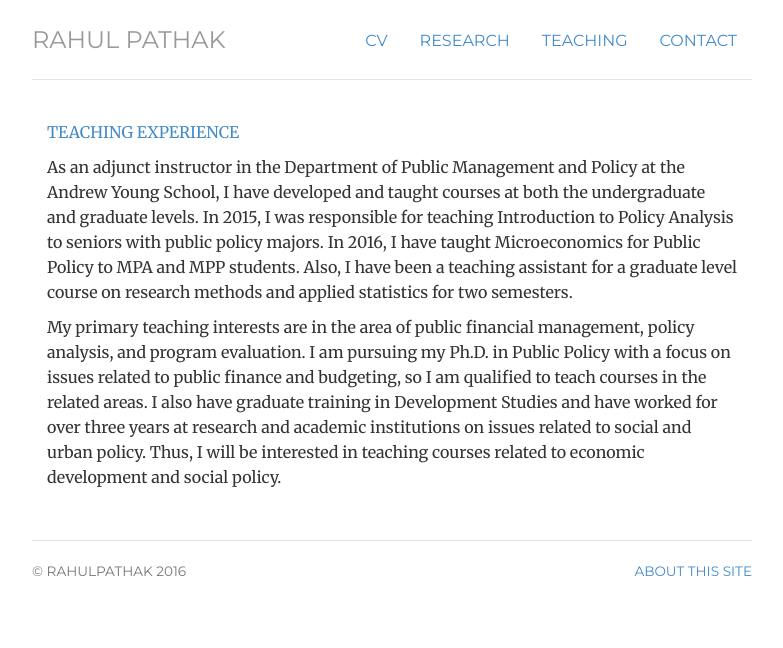
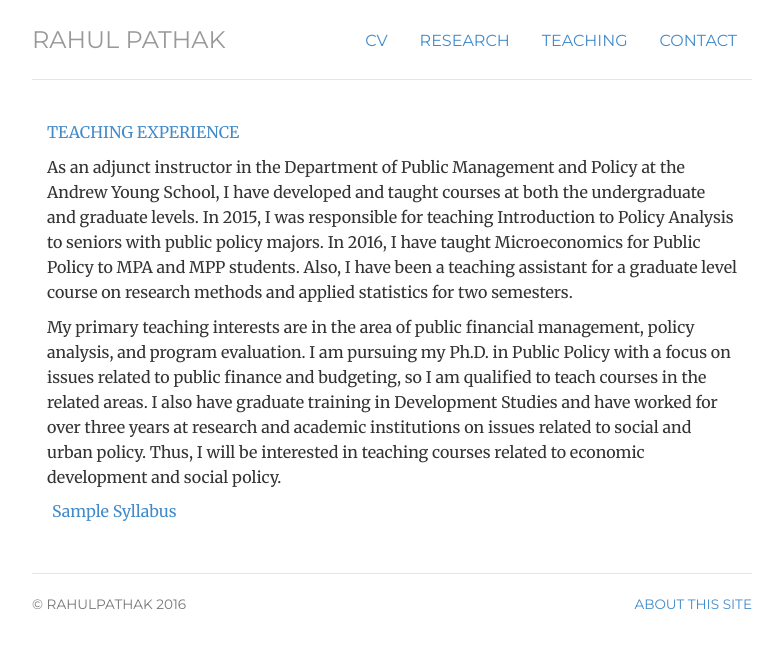
Before and after one commit to pathak-rahul/pathak-rahul.github.io, a Jekyll site: the page built from teaching/index.html, in a window 1280 px wide. Shown: the top 648 px of the page, without its empty margins (248-1031 px from the left). Built offline with Jekyll 4.4.1, drawn with Linux system fonts in a browser that asks for light colours.

Commit message:
Update index.html

```diff
--- a/teaching/index.html
+++ b/teaching/index.html
@@ -16,6 +16,9 @@
   </p> </span>
 </p>
 
+<ul class="list-inline">
+	<li><a href="https://www.linkedin.com/in/pathaksocial/">Sample Syllabus</a></li>
+	</ul>
 
 
   </p> </span>
```
